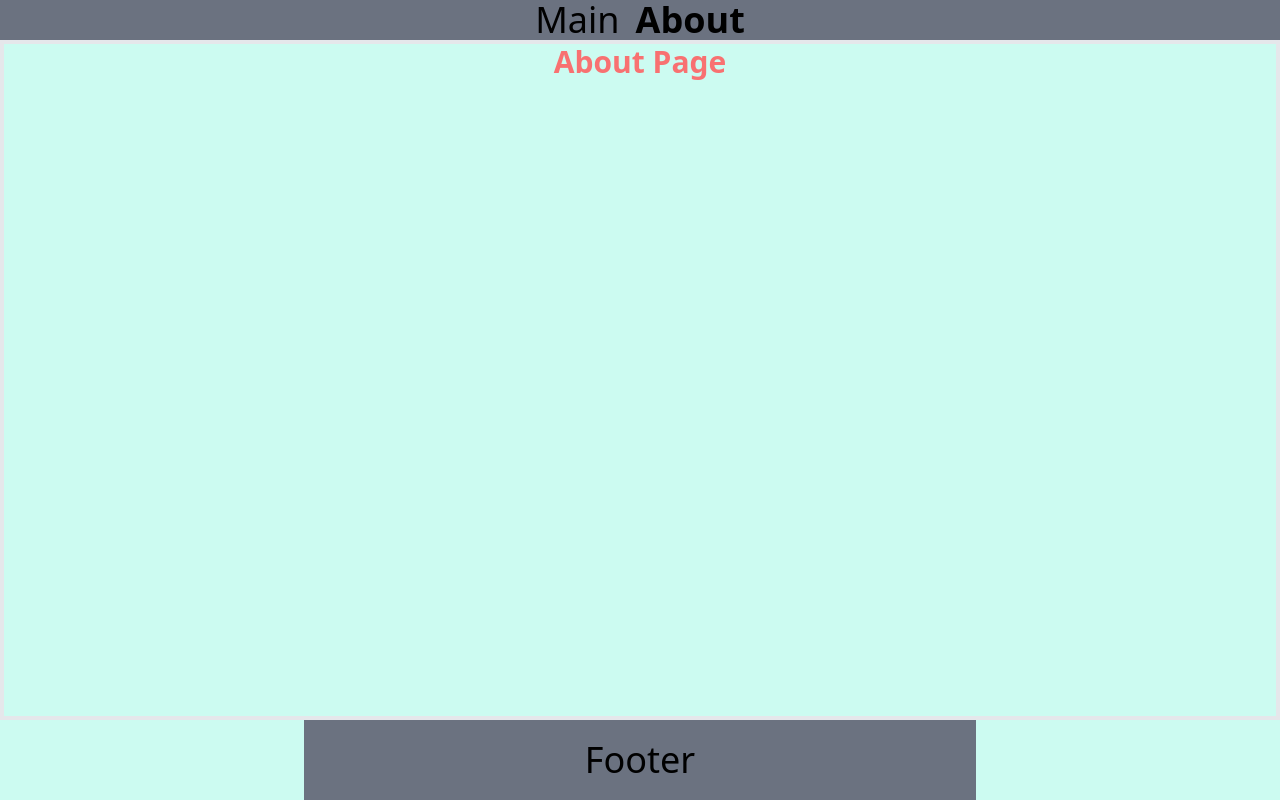
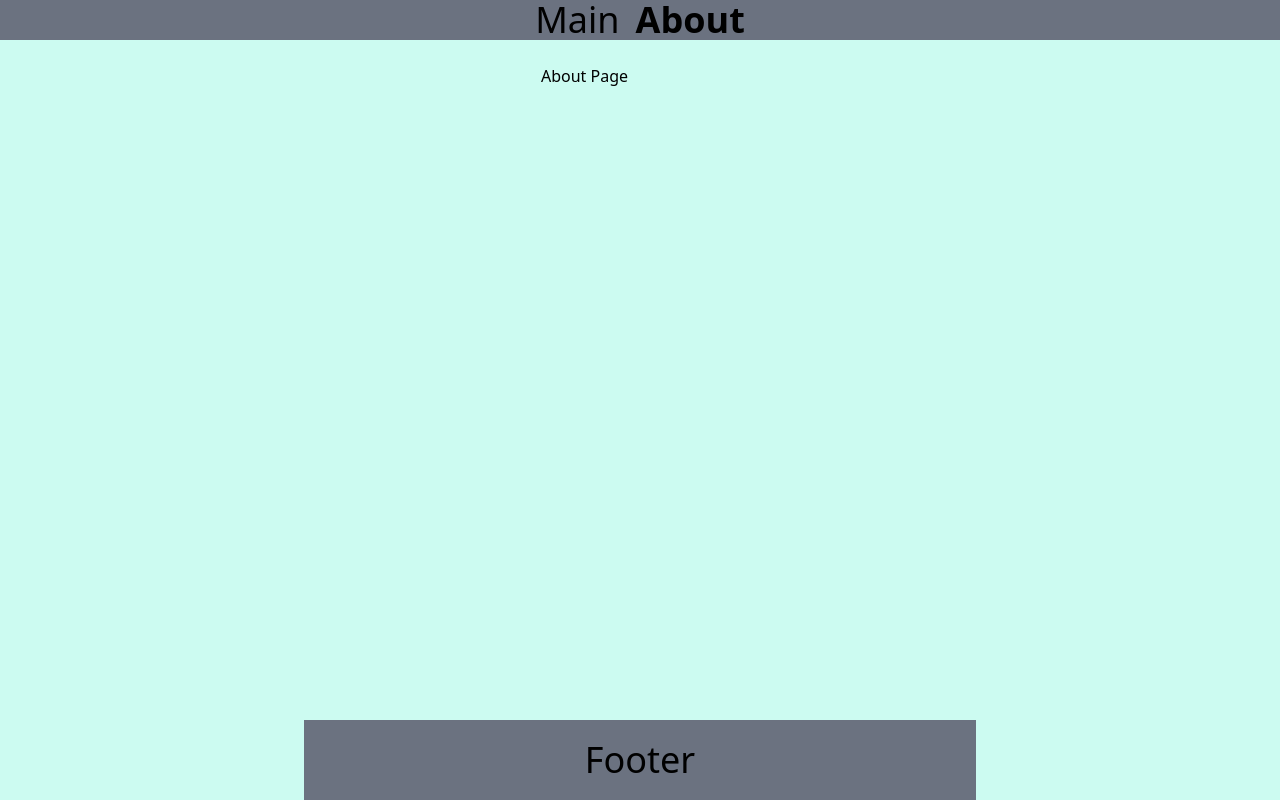
Before and after one commit to Radoslaw-Czerniawski/NextJS-Shop, a Next.js app: page /about in a window 1280 px wide. Built offline with nearby package versions, Linux system fonts and the light colour scheme.

Commit message:
export main to Main component accepting children

```diff
--- /dev/null
+++ b/components/Main.tsx
@@ -0,0 +1,11 @@
+import React from 'react';
+
+interface MainProps {
+    children: React.ReactNode;
+}
+
+export const Main = ({ children }: MainProps) => (
+    <main className='flex flex-col gap-10 flex-grow max-w-2xl mx-auto p-6 sm:grid sm:grid-cols-2 sm:gap-6'>
+        {children}
+    </main>
+);
--- /dev/null
+++ b/components/Product.tsx
@@ -0,0 +1,28 @@
+import Image from 'next/image';
+import React from 'react';
+import { DataType } from '../pages';
+
+interface ProductProps {
+    data: DataType;
+}
+
+export const Product = React.memo<ProductProps>(
+    ({ data: { description, rating, thumbnailAlt, thumbnailUrl } }) => (
+        <>
+            <div className='w-full h-auto justify-center'>
+                <Image
+                    width={536}
+                    height={354}
+                    className='w-full'
+                    src={thumbnailUrl}
+                    alt={thumbnailAlt}
+                />
+            </div>
+            <div className='flex flex-col gap-5'>
+                <p>{description}</p>
+                <div className='text-cyan-700 font-extrabold'>{rating}</div>
+            </div>
+        </>
+    )
+);
+Product.displayName = 'Product';
--- a/pages/about.tsx
+++ b/pages/about.tsx
@@ -1,13 +1,10 @@
 import React from 'react';
+import { Main } from '../components/Main';
 
 interface AboutProps {}
 
 const AboutPage = (props: AboutProps) => {
-    return (
-        <h1 className='text-3xl font-bold text-center border-4 text-red-400'>
-            About Page
-        </h1>
-    );
+    return <Main>About Page</Main>;
 };
 
 export default AboutPage;
--- a/pages/index.tsx
+++ b/pages/index.tsx
@@ -1,9 +1,6 @@
-import Image from 'next/image';
 import React from 'react';
-
-interface DataProps {
-    data: typeof DATA;
-}
+import { Main } from '../components/Main';
+import { Product } from '../components/Product';
 
 const DATA = {
     description:
@@ -13,32 +10,13 @@ const DATA = {
     rating: 4.5,
 };
 
-const Product = React.memo<DataProps>(
-    ({ data: { description, rating, thumbnailAlt, thumbnailUrl } }) => (
-        <>
-            <div className='w-full h-auto justify-center'>
-                <Image
-                    width={536}
-                    height={354}
-                    className='w-full'
-                    src={thumbnailUrl}
-                    alt={thumbnailAlt}
-                />
-            </div>
-            <div className='flex flex-col gap-5'>
-                <p>{description}</p>
-                <div className='text-cyan-700 font-extrabold'>{rating}</div>
-            </div>
-        </>
-    )
-);
-Product.displayName = 'Product';
+export type DataType = typeof DATA;
 
 const Home = () => {
     return (
-        <main className='flex flex-col gap-10 flex-grow max-w-2xl mx-auto p-6 sm:grid sm:grid-cols-2 sm:gap-6'>
+        <Main>
             <Product data={DATA} />
-        </main>
+        </Main>
     );
 };
 
```
